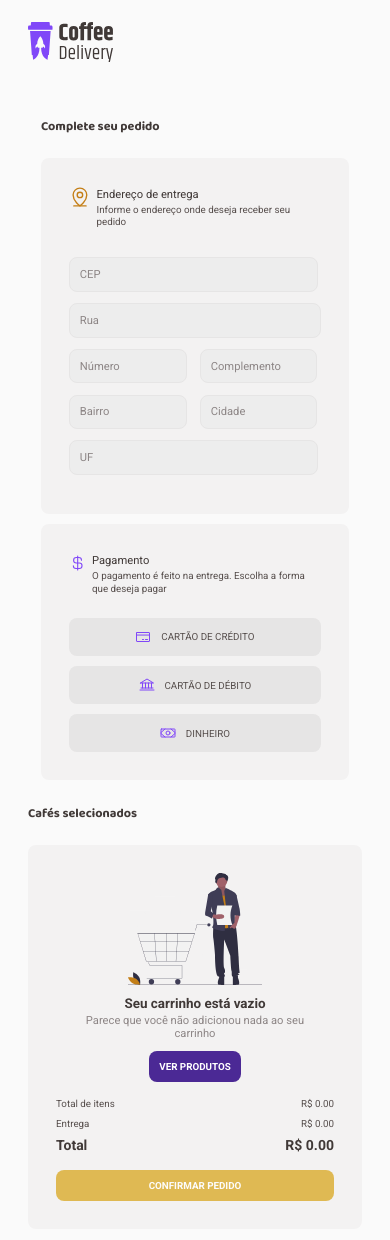
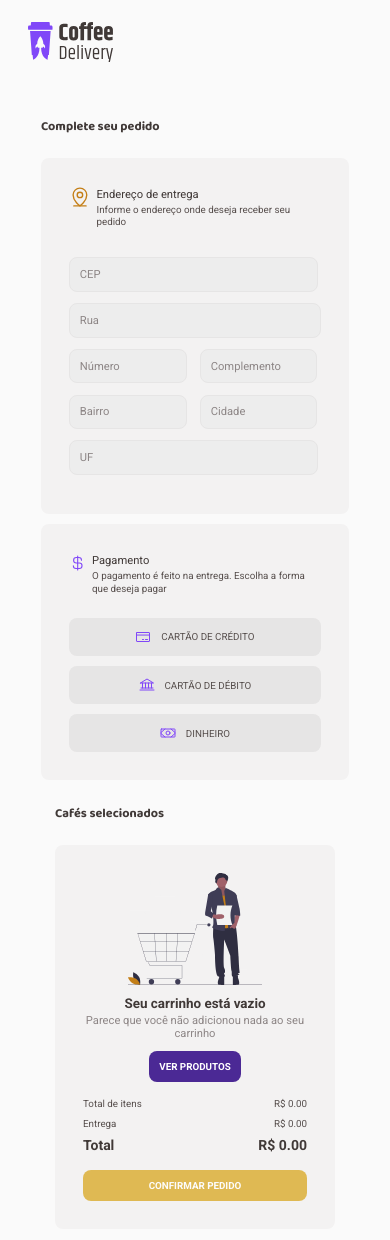
Before and after one commit to Takkuya/coffe-delivery, a React (Vite) app: page /checkout in a window 390 px wide. Shown: the top 1240 px of the page. Built offline with nearby package versions, Linux system fonts and the light colour scheme.

Commit message:
Fixed responsiveness

```diff
--- a/src/pages/Checkout/components/CompleteYourOrder/styles.ts
+++ b/src/pages/Checkout/components/CompleteYourOrder/styles.ts
@@ -107,7 +107,7 @@ const BaseInput = styled.input`
   }
 
   ${({ theme: { breakpoints } }) => css`
-    @media (min-width: ${breakpoints.md}) {
+    @media (min-width: ${breakpoints.lg}) {
       max-width: 100%;
     }
   `}
--- a/src/pages/Checkout/components/SelectedCoffees/styles.ts
+++ b/src/pages/Checkout/components/SelectedCoffees/styles.ts
@@ -1,15 +1,24 @@
-import styled from 'styled-components'
+import styled, { css } from 'styled-components'
 
 export const SelectedCoffeesContainer = styled.div`
   display: flex;
   flex-direction: column;
   gap: 0.875rem;
+  margin: 0 auto;
+
+  max-width: 27.5rem;
 
   h3 {
     font-family: 'Baloo 2', sans-serif;
     font-size: 1.125rem;
     color: ${(props) => props.theme['base-subtitle']};
   }
+
+  ${({ theme: { breakpoints } }) => css`
+    @media (min-width: ${breakpoints.lg}) {
+      max-width: 40rem;
+    }
+  `}
 `
 
 export const SelectedCoffeesWrapper = styled.div`
```
